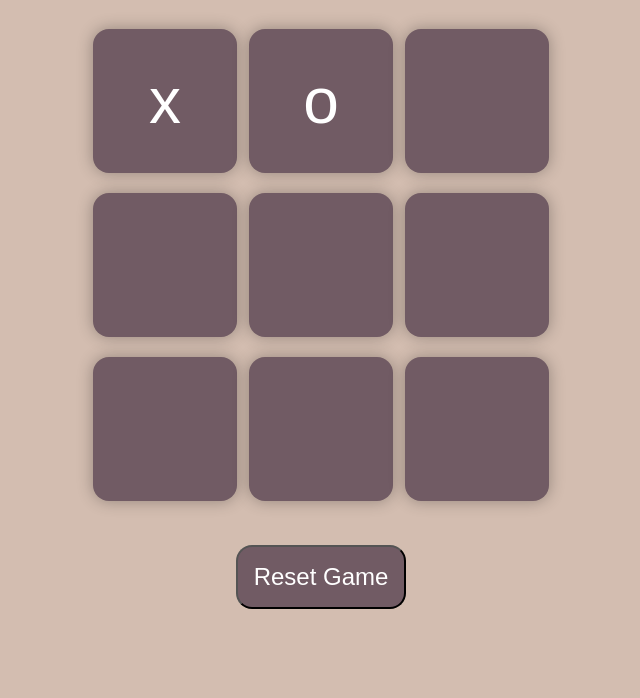
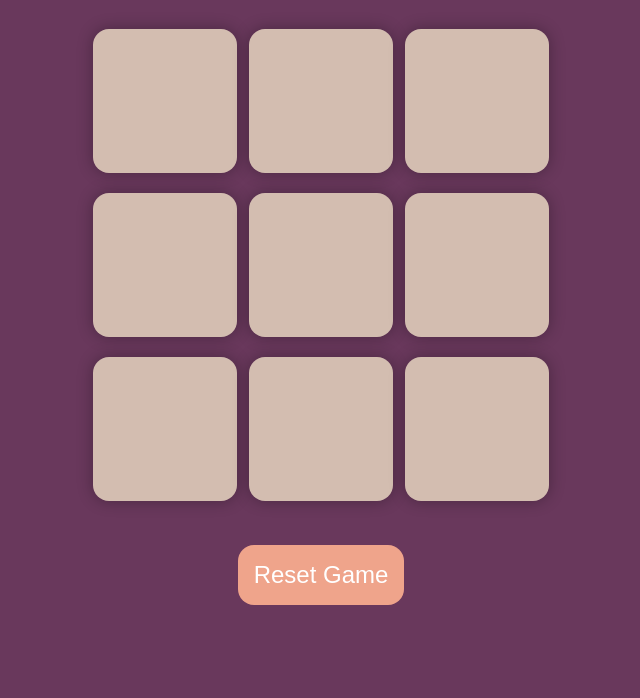
Before and after one commit to him8033/js-repo, a plain HTML site: page tic-tac-toe.html in a window 1280 px wide. Shown: the part 102-800 px from the top of the page, without its empty margins (319-959 px from the left). Drawn offline with Linux system fonts and the light colour scheme.

Commit message:
Changes in background color

```diff
--- a/tic-tac-toe.css
+++ b/tic-tac-toe.css
@@ -3,7 +3,7 @@
     padding: 0;
 }
 body{
-    background-color: #d3bdb0;
+    background-color: #69385C;
     text-align: center;
 }
 h1{
@@ -27,8 +27,8 @@ h1{
 .box{
     height: 18vmin;
     width: 18vmin;
-    background-color: #715B64;
-    color: white;
+    background-color: #D3BDB0;
+    color: black;
     font-size: 8vmin;
     border: none;
     border-radius: 1rem;
@@ -37,7 +37,8 @@ h1{
 #reset{
     padding: 1rem;
     font-size: 1.5rem;
-    background-color: #715B64;
+    background-color: #efa48b;
     border-radius: 1rem;
+    border: none;
     color: white;
 }
--- a/tic-tac-toe.html
+++ b/tic-tac-toe.html
@@ -13,8 +13,8 @@
         <h1>Tic Tac Toe</h1>
         <div class="area">
             <div class="design">
-                <button class="box">x</button>
-                <button class="box">o</button>
+                <button class="box"></button>
+                <button class="box"></button>
                 <button class="box"></button>
                 <button class="box"></button>
                 <button class="box"></button>
```
